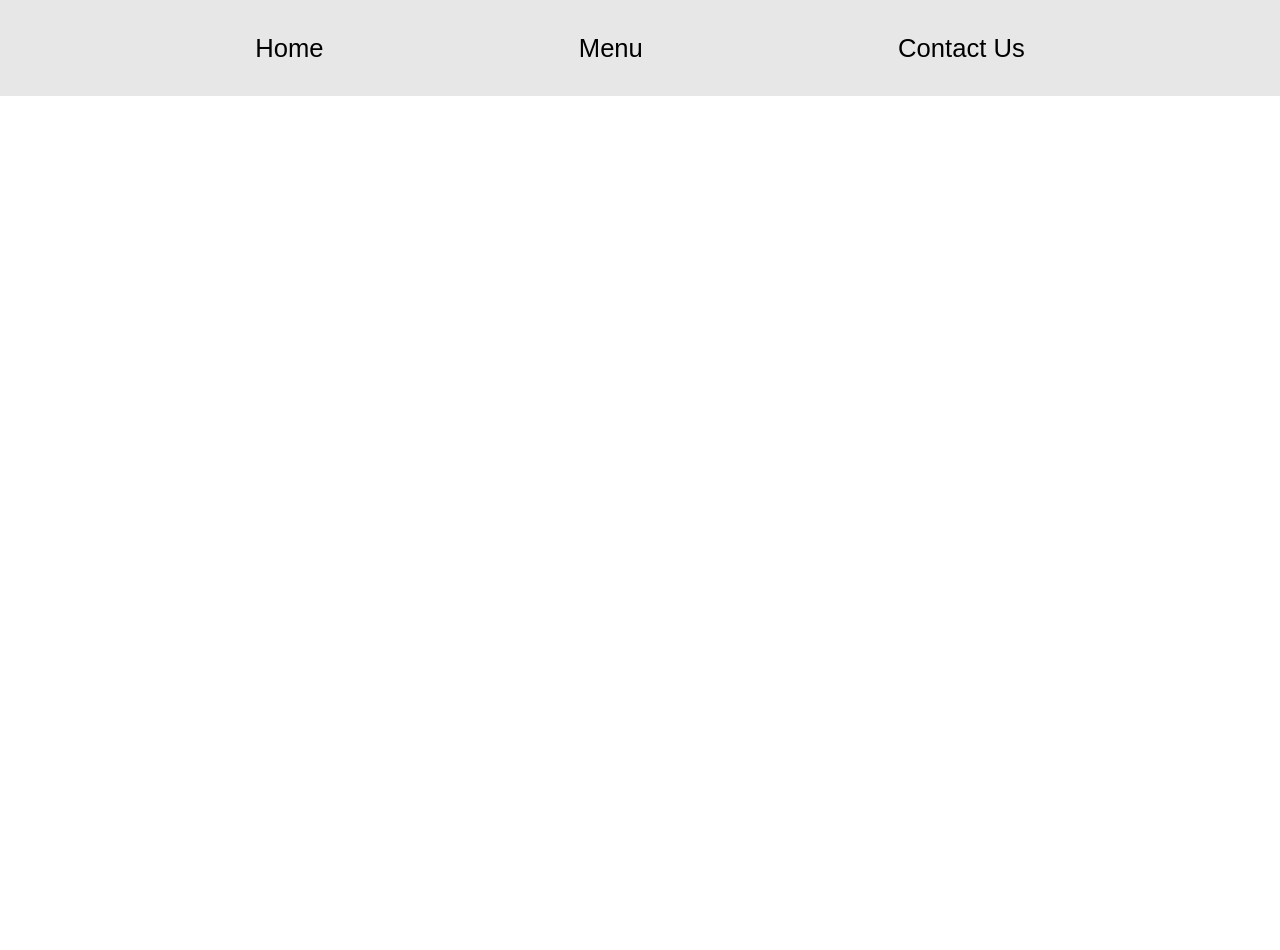
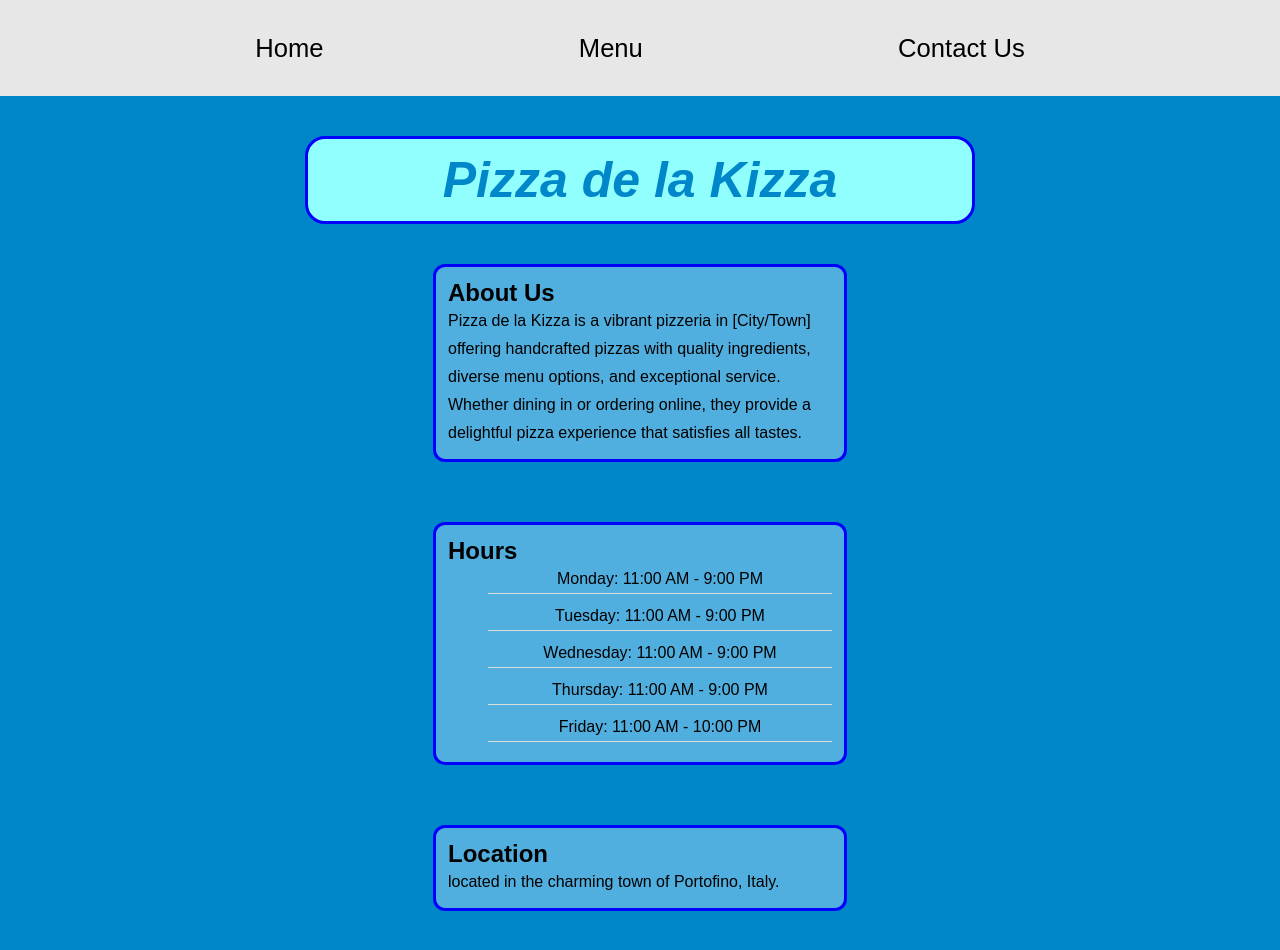
Before and after one commit to YiftachDev/-Restaurant-Page, a website built with webpack: page dist/index.html in a window 1280 px wide. Before the commit the page ends 800 px from the top, so only its background shows below. Built offline with nearby package versions, Linux system fonts and the light colour scheme.

Commit message:
Finished home page

```diff
--- a/src/style.css
+++ b/src/style.css
@@ -1,6 +1,38 @@
 * {
   margin: 0;
   font-family: Arial, Helvetica, sans-serif;
+}
+
+html,
+body {
+  margin: 0;
+  padding: 0;
+  height: 100%;
+}
+
+#content {
+  background-color: #0087ca;
+  min-height: 100vh;
+}
+
+.container {
+  display: flex;
+  flex-direction: column;
+  align-items: center;
+}
+
+h1 {
+  text-align: center;
+  margin-top: 40px;
+  margin-bottom: 40px;
+  padding: 12px;
+  font-size: 50px;
+  font-style: italic;
+  color: #0087ca;
+  width: 50%;
+  border: 3px solid blue;
+  border-radius: 20px;
+  background-color: rgb(146, 255, 255);
 }
 
 .navbar {
@@ -37,3 +69,24 @@
   transform: scaleX(1);
   transform-origin: bottom left;
 }
+
+.section {
+  width: 30%;
+  background-color: #51afdf;
+  border: 3px solid blue;
+  border-radius: 12px;
+  margin-bottom: 60px;
+  line-height: 28px;
+  padding: 12px;
+}
+
+li {
+  margin-bottom: 8px;
+  text-align: center;
+  border-bottom: solid 1px #ddd;
+  list-style: none;
+}
+
+ul {
+  margin-bottom: 0;
+}
```
Also changed, not shown: dist/index.html.
